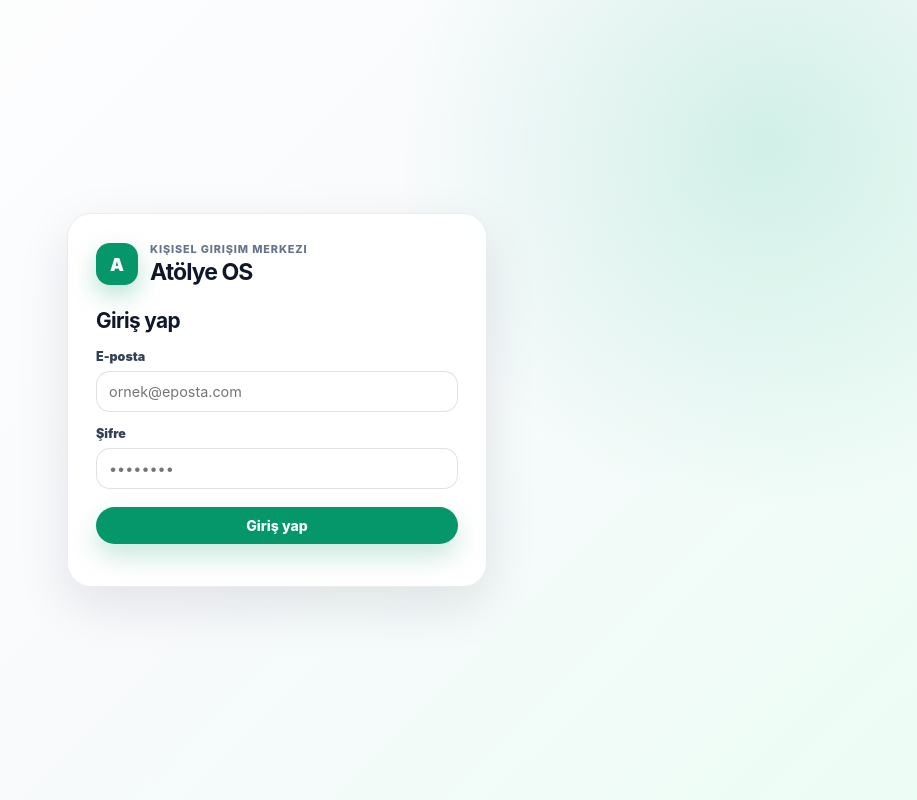
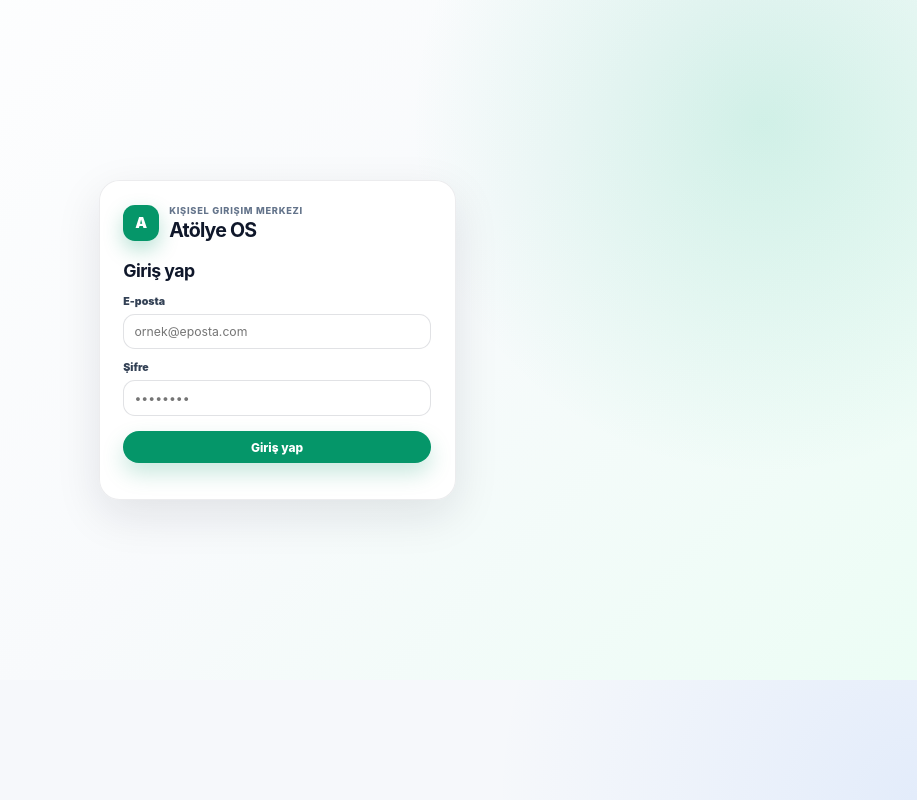
Before and after one commit to kenancal/atolye, a React (Vite) app in the folder atolye_os/: page / in a window 1280 px wide. Shown: the whole page, without its empty margins (363-1280 px from the left). Built offline with nearby package versions, Linux system fonts and the light colour scheme; no server answers.

Commit message:
Modal boyutlandirma ve arayuz olcegi

```diff
--- a/atolye_os/src/App.css
+++ b/atolye_os/src/App.css
@@ -591,8 +591,12 @@ h1 {
 .detailDrawer {
   width: min(720px, 100%);
   max-height: 100%;
+  min-width: 320px;
+  min-height: 240px;
+  max-width: 100%;
   border-radius: 24px;
   overflow: auto;
+  resize: both;
   background: #ffffff;
   box-shadow: 0 40px 90px rgba(15, 23, 42, 0.3);
 }
@@ -843,6 +847,7 @@ h1 {
 
   .detailDrawer {
     width: 100%;
+    resize: none;
   }
 
   .detailHeader {
--- a/atolye_os/src/index.css
+++ b/atolye_os/src/index.css
@@ -17,6 +17,12 @@
 
 * {
   box-sizing: border-box;
+}
+
+/* Tüm arayüzü orantılı küçült (font + boşluk + kutu boyutları).
+   Değeri 0.80–0.95 arası değiştirerek genel ölçeği ayarlayabilirsin. */
+#root {
+  zoom: 0.85;
 }
 
 html {
```
